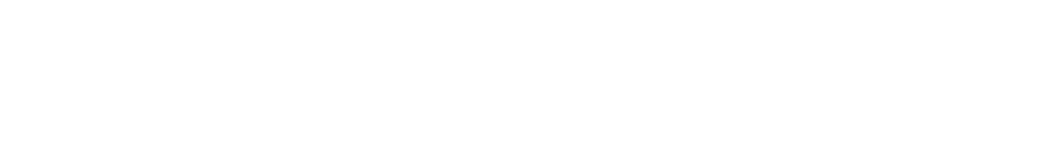
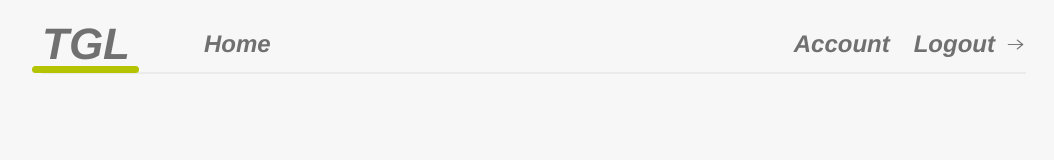
Before and after one commit to paulo-fs/lab-prova-js, a plain HTML site: page index.html in a window 1280 px wide. Shown: the whole page, without its empty margins (106-1160 px from the left). Drawn offline with Linux system fonts and the light colour scheme; a web font is replaced by a local one.

Commit message:
feat(menu): menu created with style applied

```diff
--- a/index.html
+++ b/index.html
@@ -10,6 +10,22 @@
 </head>
 <body>
 
+  <nav class="menu">
+    <div class="menu-logo">
+      <h1>tgl</h1>
+      <div class="underBar"> </div>
+    </div>
+    <div class="menu-links">
+      <a href="#" class="menu-link">Home</a>
+      <div class="menu-links-account">
+        <a href="#" class="menu-link">Account</a>
+        <a href="#" class="menu-link">
+          Logout
+          <img src="src/img/icons/arrow_right_gray.png" alt="logout">
+        </a>
+      </div>
+    </div>
+  </nav>
 
   <script src="src/js/main.js"></script>
 </body>
--- a/src/css/style.css
+++ b/src/css/style.css
@@ -14,9 +14,9 @@
   --color-numbers: #ADC0C4;
 
   --font-family: 'Helvetica Neue', sans-serif;
-  --font-weight-bold: 900;
-  --font-weight-medium: 700;
-  --font-weight-regular: 500;
+  --font-weight-bold: 700;
+  --font-weight-medium: 600;
+  --font-weight-regular: 400;
   --font-size-1: 44px;
   --font-size-2: 35px;
   --font-size-3: 24px;
@@ -39,8 +39,18 @@ html{
   scroll-behavior: smooth;
 }
 
+body{
+  background-color: var(--color-background);
+  padding: 16px 148px;
+  max-width: 1366px;
+}
+
 button{
   cursor: pointer;
+}
+
+a{
+  text-decoration: none;
 }
 
 .btn-primary{
@@ -119,11 +129,11 @@ button{
 }
 
 .btn-number{
+  width: 65px;
+  height: 65px;
   font-size: var(--font-size-4);
   font-weight: var(--font-weight-bold);
   color: var(--color-white);
-  width: 65px;
-  height: 65px;
   background-color: var(--color-numbers);
   border: none;
   border-radius: 50%;
@@ -158,6 +168,11 @@ h2>span{
   font-style: inherit;
   color: inherit;
   text-transform: inherit;
+}
+
+h2.total{
+  font-weight: var(--font-weight-regular);
+  font-style: normal;
 }
 
 h3{
@@ -206,3 +221,54 @@ p.copyright{
   font-weight: var(--font-weight-regular);
   text-align: center;
 }
+
+.menu{
+  width: 100%;    height: 58px;
+  display: flex;
+  align-items: center;
+  border-bottom: 2px solid var(--color-dividers);
+}
+
+.menu-logo{
+  margin-right: 74px;
+  text-align: center;
+  display: flex;
+  flex-direction: column;
+  align-items: center;
+  position: relative;
+}
+
+.menu-logo>.underBar{
+  width: 107px;   height: 7px;
+  border-radius: 4px;
+  background-color: var(--color-tgl);
+  position: absolute;
+  bottom: -4px;   right: -9px;
+}
+
+.menu-links{
+  width: 100%;
+  display: flex;
+  justify-content: space-between;
+  align-items: center;
+}
+
+.menu-links-account{
+  display: flex;
+  gap: 24px;
+}
+
+.menu-link{
+  color: var(--color-titles);
+  font-size: var(--font-size-3);
+  font-weight: var(--font-weight-bold);
+  font-style: italic;
+  display: flex;
+  align-items: center;
+  gap: 10px;
+}
+
+.menu-link>img{
+  width: 21px;
+  height: 17px;
+}
```
